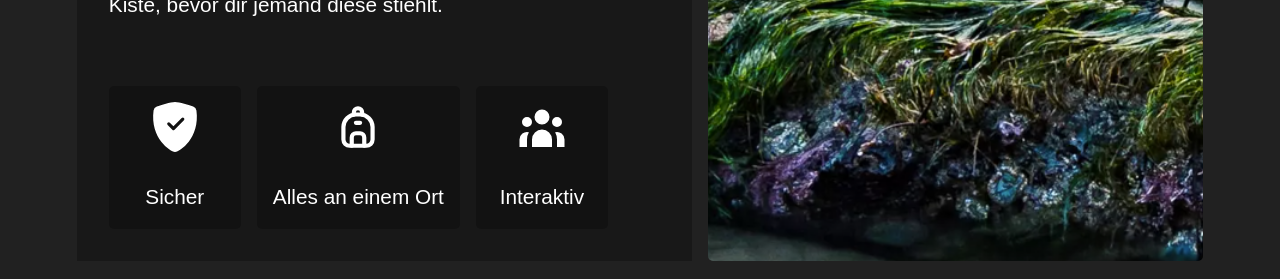
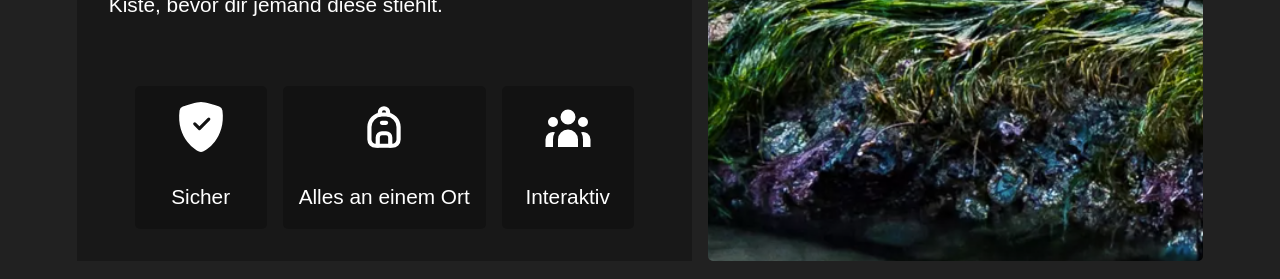
Before and after one commit to DannyINF/maw-rp-de, a Next.js app: page / in a window 1280 px wide. Shown: the part 3040-3319 px from the top of the page. Built offline with nearby package versions, Linux system fonts and the light colour scheme.

Commit message:
bugfix(features) overflow-x on mobile

```diff
--- a/src/components/features/features.module.scss
+++ b/src/components/features/features.module.scss
@@ -1,6 +1,7 @@
 .features {
 	color: var(--text-light);
 	padding-top: var(--spacing-large);
+	overflow-x: hidden;
 
 	h2 {
 		font-weight: var(--font-weight-extrabold);
@@ -107,14 +108,9 @@
 				margin-top: var(--spacing-large);
 				display: flex;
 				gap: var(--spacing-medium);
-				align-self: flex-start;
+				align-self: center;
 				flex-wrap: wrap;
 				justify-content: center;
-
-				//mobile
-				@media (max-width: 768px) {
-					align-self: center;
-				}
 
 				.highlight {
 					background-color: var(--bg-black-transparent);
```
